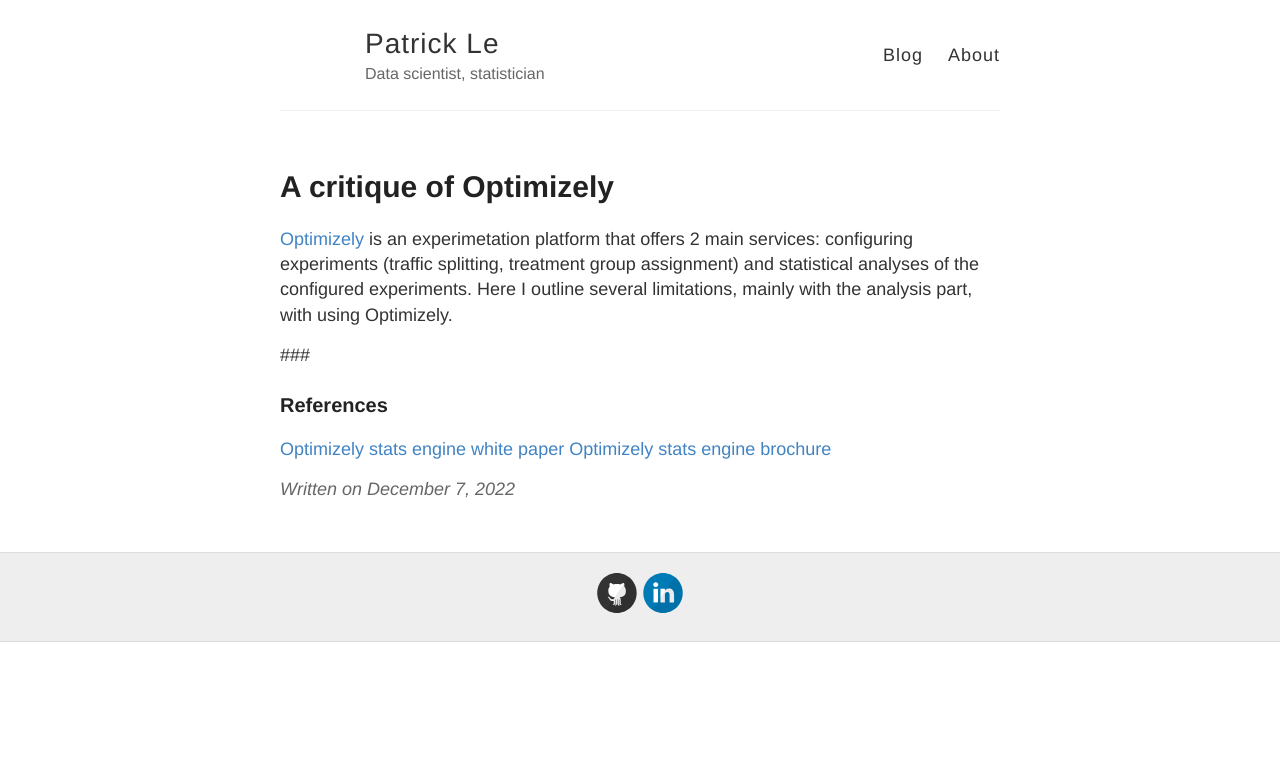
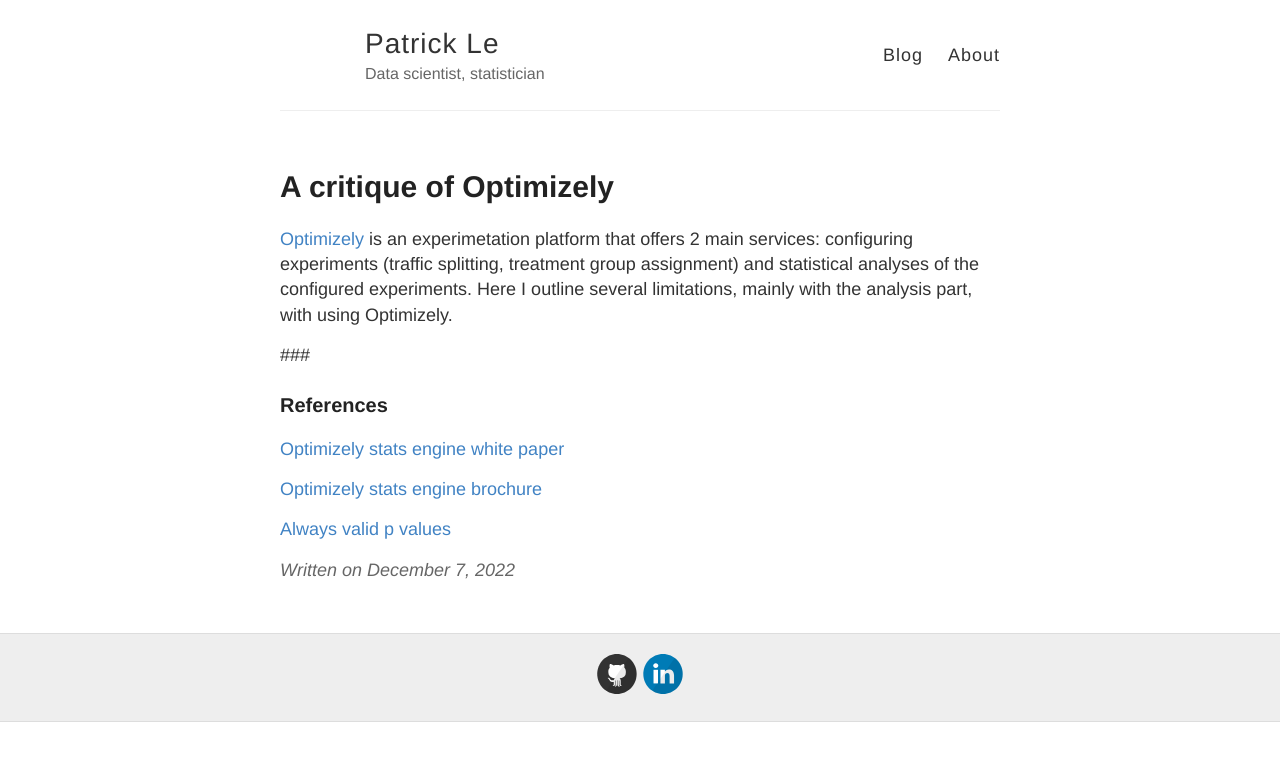
Before and after one commit to lechipatrick/lechipatrick.github.io, a Jekyll site: the page built from _posts/2022-12-07-a-critique-of-Optimizely.md, in a window 1280 px wide. Shown: the top 761 px of the page. Built offline with Jekyll 4.4.1, drawn with Linux system fonts in a browser that asks for light colours.

Commit message:
Update 2022-12-07-a-critique-of-Optimizely.md

```diff
--- a/_posts/2022-12-07-a-critique-of-Optimizely.md
+++ b/_posts/2022-12-07-a-critique-of-Optimizely.md
@@ -11,4 +11,7 @@
 ### References
 
 [Optimizely stats engine white paper](https://lechipatrick.github.io/optimizely_stats_engine.pdf)
+
 [Optimizely stats engine brochure](https://lechipatrick.github.io/optimizely_stats_engine_brochure.pdf)
+
+[Always valid p values](https://lechipatrick.github.io/always_valid_p_values.pdf)
```
